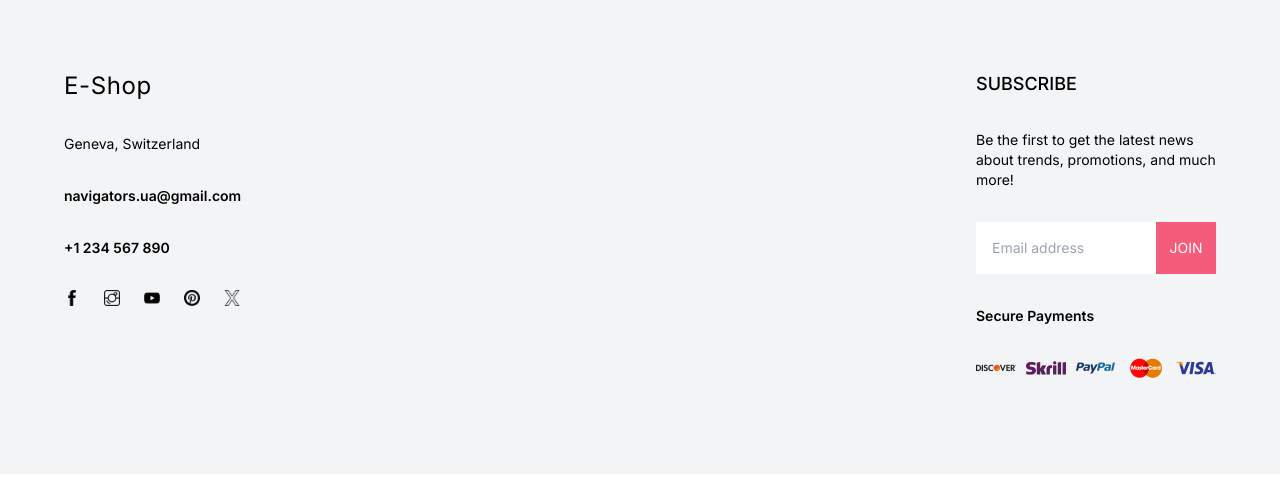
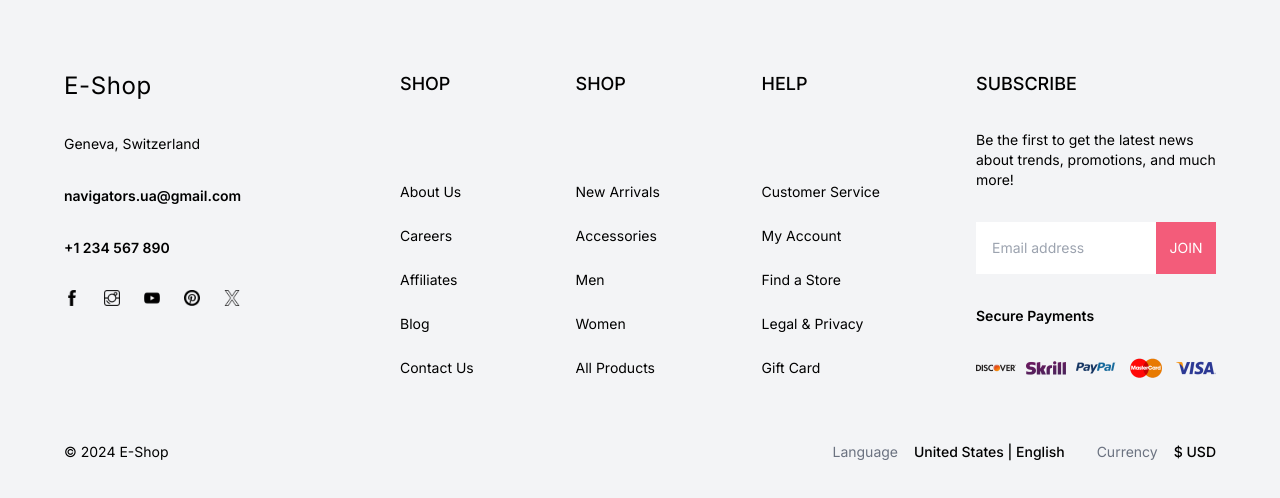
Before and after one commit to IamVovaMoroz/e-commerce, a Next.js app: page / in a window 1280 px wide. Shown: the part 2782-3280 px from the top of the page. Before the commit the page ends 3256 px from the top, so only its background shows below. Built offline with nearby package versions, Linux system fonts and the light colour scheme.

Commit message:
footer ready

```diff
--- a/src/components/Footer.tsx
+++ b/src/components/Footer.tsx
@@ -27,7 +27,42 @@
 					</div>
 				</div>
 				{/* center */}
-				<div className='hidden lg:flex justify-between w-1/2'>				</div>
+				<div className="hidden lg:flex justify-between w-1/2">
+					<div className="flex flex-col justify-between">
+						<h1 className="font-medium text-lg">SHOP</h1>
+						<div className="flex flex-col gap-6">
+							<Link href="">About Us</Link>
+							<Link href="">Careers</Link>
+							<Link href="">Affiliates</Link>
+							<Link href="">Blog</Link>
+							<Link href="">Contact Us</Link>
+						</div>
+					</div>
+
+					<div className="flex flex-col justify-between">
+						<h1 className="font-medium text-lg">SHOP</h1>
+						<div className="flex flex-col gap-6">
+							<Link href="">New Arrivals</Link>
+							<Link href="">Accessories</Link>
+							<Link href="">Men</Link>
+							<Link href="">Women</Link>
+							<Link href="">All Products</Link>
+						</div>
+					</div>
+
+					<div className="flex flex-col justify-between">
+						<h1 className="font-medium text-lg">HELP</h1>
+						<div className="flex flex-col gap-6">
+							<Link href="">Customer Service</Link>
+							<Link href="">My Account</Link>
+							<Link href="">Find a Store</Link>
+							<Link href="">Legal & Privacy</Link>
+							<Link href="">Gift Card</Link>
+						</div>
+					</div>
+
+
+				</div>
 
 				{/* right */}
 				<div className='w-full md:w-1/2 lg:w-1/4 flex flex-col gap-8'>
@@ -55,7 +90,22 @@
 
 			</div>
 			{/* BOTTOM */}
-			<div></div>
+			<div className="flex flex-col md:flex-row items-center justify-between gap-8 mt-16">
+				<div>© 2024 E-Shop</div>
+				<div className="flex flex-col gap-8 md:flex-row">
+					<div>
+						<span className="text-gray-500 mr-4">Language</span>
+						<span className="font-medium">United States | English</span>
+					</div>
+
+					<div className="">
+						<span className="text-gray-500 mr-4">Currency</span>
+						<span className="font-medium">$ USD</span>
+					</div>
+
+				</div>
+
+			</div>
 		</div>
 	)
 
```
Lines whose indentation alone changed are shown as unchanged.
